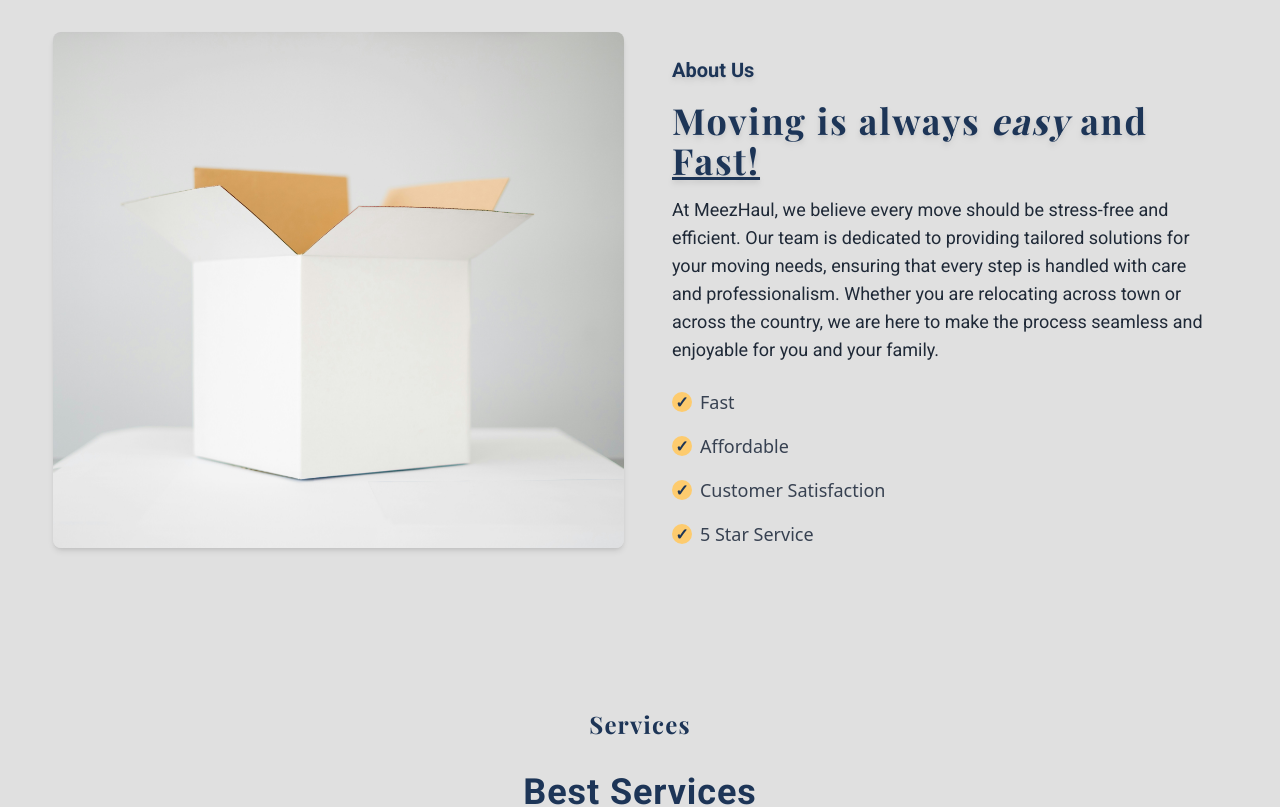
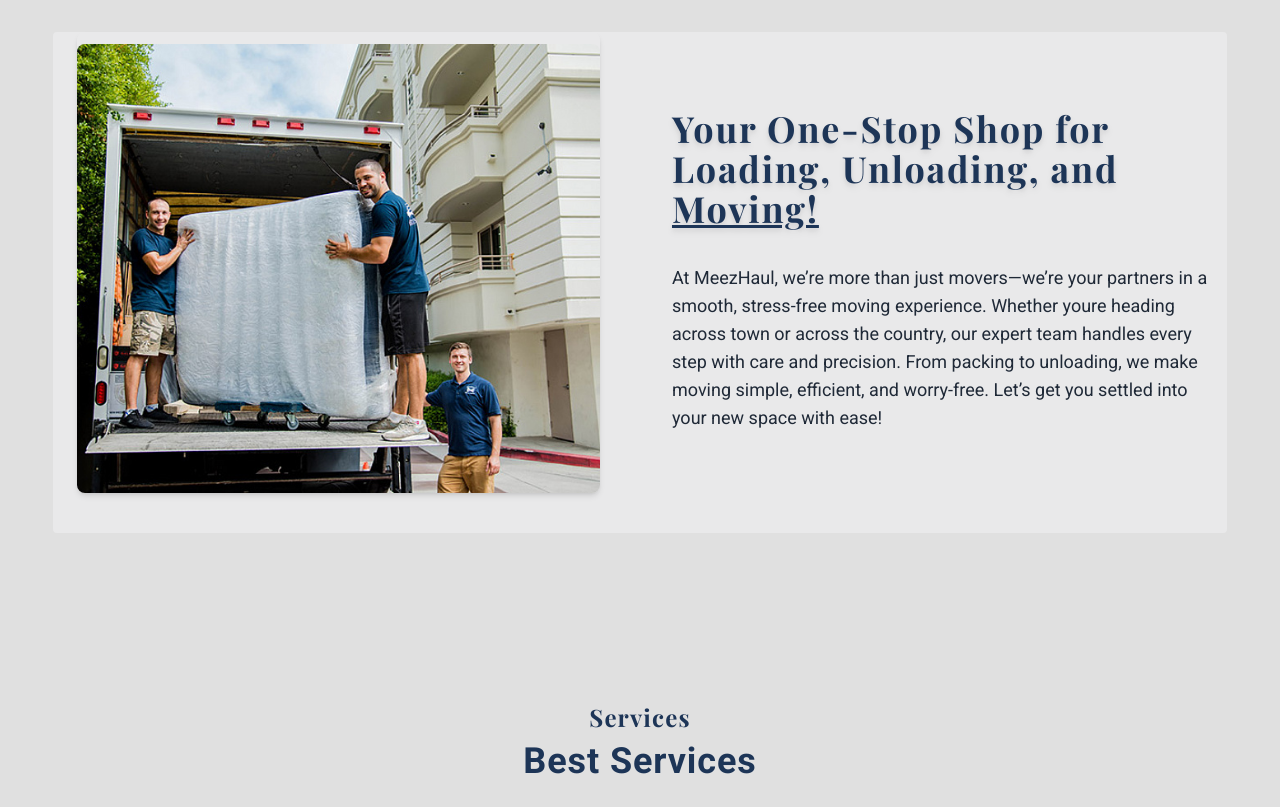
Before and after one commit to rashad3412/moveTemplateReact, a React (Vite) app: page / in a window 1280 px wide. Shown: the part 840-1647 px from the top of the page. Built offline with nearby package versions, Linux system fonts and the light colour scheme.

Commit message:
updated home jsx file

```diff
--- a/src/pages/HomePage.jsx
+++ b/src/pages/HomePage.jsx
@@ -1,9 +1,9 @@
 //Home ComponentP
 import boxPic from "/assets/HomeComPics/boxPic.jpg";
+import companyEmp from "/assets/HomeComPics/companyEmp.jpg";
 import { FontAwesomeIcon } from "@fortawesome/react-fontawesome";
 import { faArrowLeft, faArrowRight } from "@fortawesome/free-solid-svg-icons";
 import { Link } from "react-router-dom";
-import AboutPage from "../pages/AboutPage";
 import ServicesPage from "../pages/ServicesPage";
 import InfoBanner from "../components/InfoBanner";
 
@@ -61,8 +61,39 @@
             </button>
           </div>
         </section>
+
+        <article className="w-[415px] mx-auto mt-28 pb-10 md:w-9/12 lg:w-11/12 lg:grid lg:grid-cols-2 lg:gap-8 bg-slate-50 bg-opacity-35 rounded">
+          {/* Image Section - Left on Large Screens */}
+          <div className="shadow-md rounded-lg md:w-11/12 md:mx-auto md:pt-3">
+            <img
+              src={companyEmp}
+              alt="company employees"
+              className="w-full h-full object-cover rounded-lg"
+            />
+          </div>
+
+          {/* Text Content - Right on Large Screens */}
+          <div className="px-4 w-full flex flex-col justify-center">
+            <div className="text-4xl font-bold font-Playfair pt-4 text-royalBlue drop-shadow-md tracking-wider pb-5">
+              Your One-Stop Shop for Loading, Unloading, and{" "}
+              <span className="underline decoration-royalBlue">Moving!</span>
+            </div>
+
+            <p className="mt-4 text-gray-800 font-Roboto font-normal text-lg">
+              At MeezHaul, we’re more than just movers—we’re your partners in a
+              smooth, stress-free moving experience. Whether youre heading
+              across town or across the country, our expert team handles every
+              step with care and precision. From packing to unloading, we make
+              moving simple, efficient, and worry-free. Let’s get you settled
+              into your new space with ease!
+            </p>
+          </div>
+        </article>
+
         <section className="relative top-12 pb-10">
-          <AboutPage hideInfoBanner={true} />
+          <div className="relative w-full  lg:hidden ">
+            <div className="absolute w-56 h-56 border-[1.7rem] border-deepYellow rounded-full clip-c-shape -left-36 top-[-80px]"></div>
+          </div>
           <div className="mt-16">
             <ServicesPage />
           </div>
--- a/src/pages/ServicesPage.jsx
+++ b/src/pages/ServicesPage.jsx
@@ -44,7 +44,7 @@
           <h1 className="font-Playfair text-2xl text-royalBlue font-extrabold tracking-wider">
             Services
           </h1>
-          <p className="text-4xl font-Roboto font-extrabold tracking-wide text-royalBlue mt-8">
+          <p className="text-4xl font-Roboto font-extrabold tracking-wide text-royalBlue mt-2">
             Best Services
           </p>
         </div>
```
Also changed, not shown: public/assets/HomeComPics/companyEmp.jpg (added).
